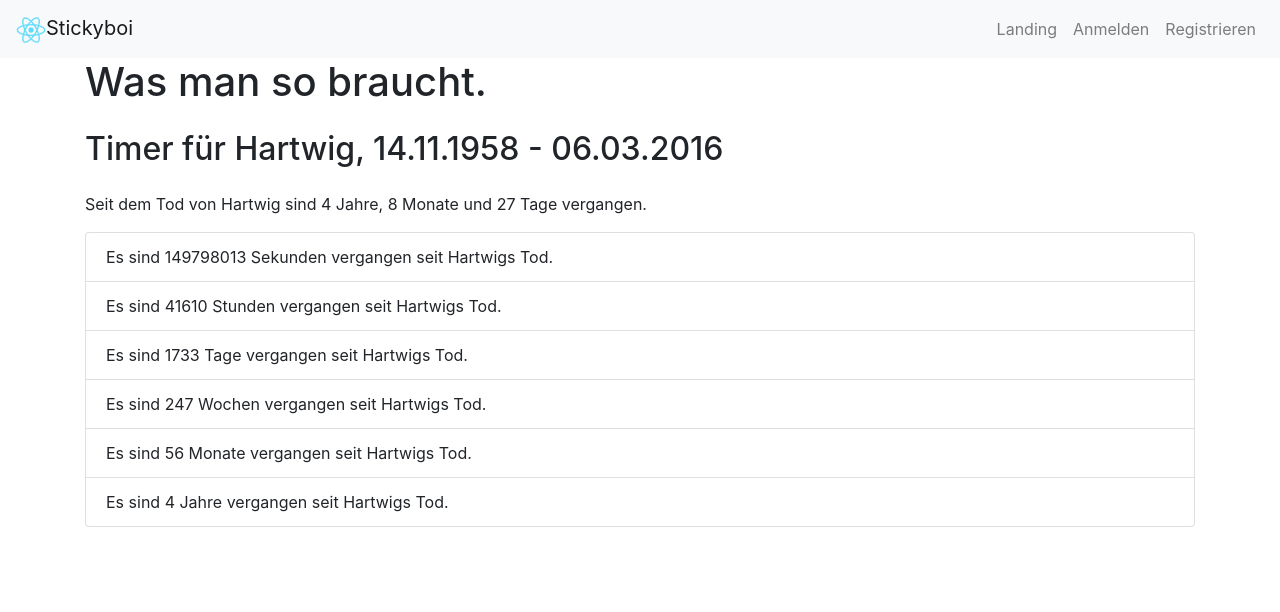
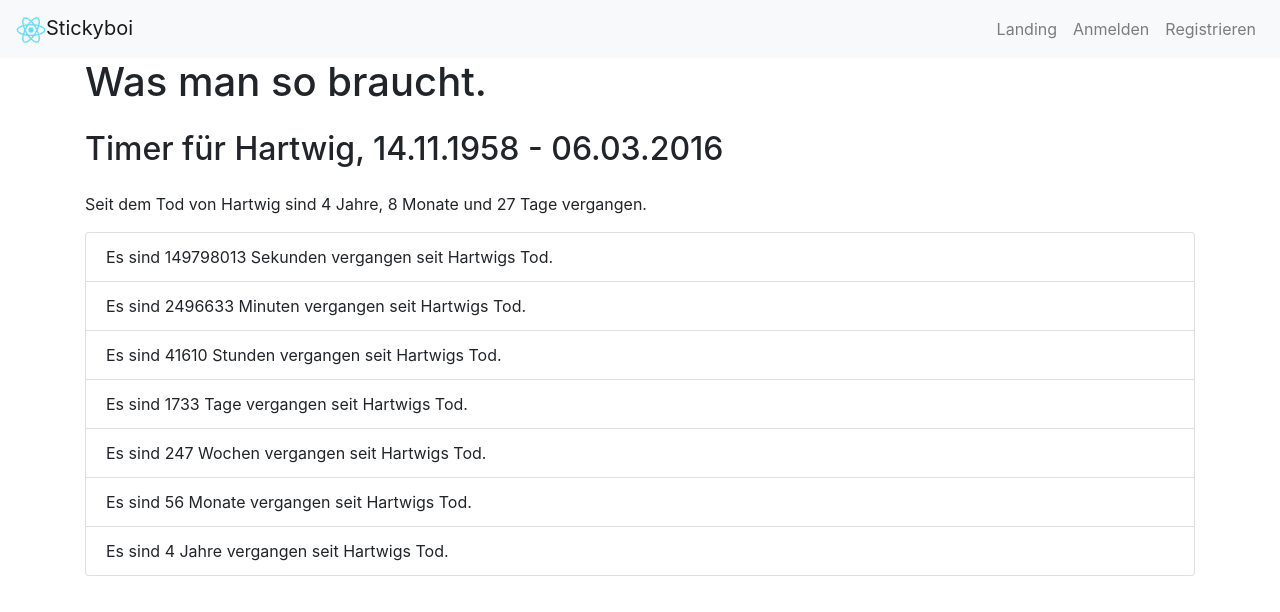
Before and after one commit to s7evinkelevra/woke-customer-timer, a React (Create React App) app: page /ernst in a window 1280 px wide. Shown: the top 612 px of the page. Built offline with nearby package versions, Linux system fonts and the light colour scheme; no server answers.

Commit message:
added minutes

```diff
--- a/src/components/Ernst.js
+++ b/src/components/Ernst.js
@@ -1,5 +1,5 @@
 import React, {useState, useEffect} from 'react';
-import { differenceInDays, differenceInHours, differenceInMonths, differenceInSeconds, differenceInWeeks, differenceInYears, intervalToDuration } from 'date-fns';
+import { differenceInDays, differenceInHours, differenceInMinutes, differenceInMonths, differenceInSeconds, differenceInWeeks, differenceInYears, intervalToDuration } from 'date-fns';
 
 
 const Ernst = () => {
@@ -9,6 +9,7 @@ const Ernst = () => {
 
   const functionsForTime = [
     {fn:differenceInSeconds,name:"Sekunden"},
+    {fn:differenceInMinutes,name:"Minuten"},
     {fn:differenceInHours,name:"Stunden"},
     {fn:differenceInDays,name:"Tage"},
     {fn:differenceInWeeks,name:"Wochen"},
```
